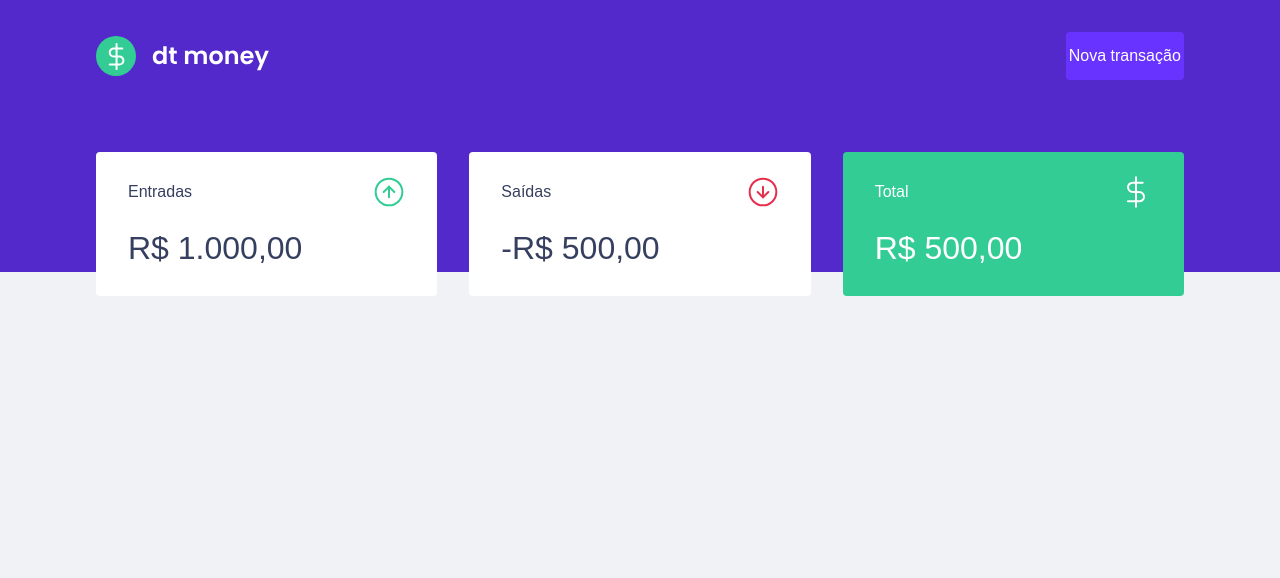
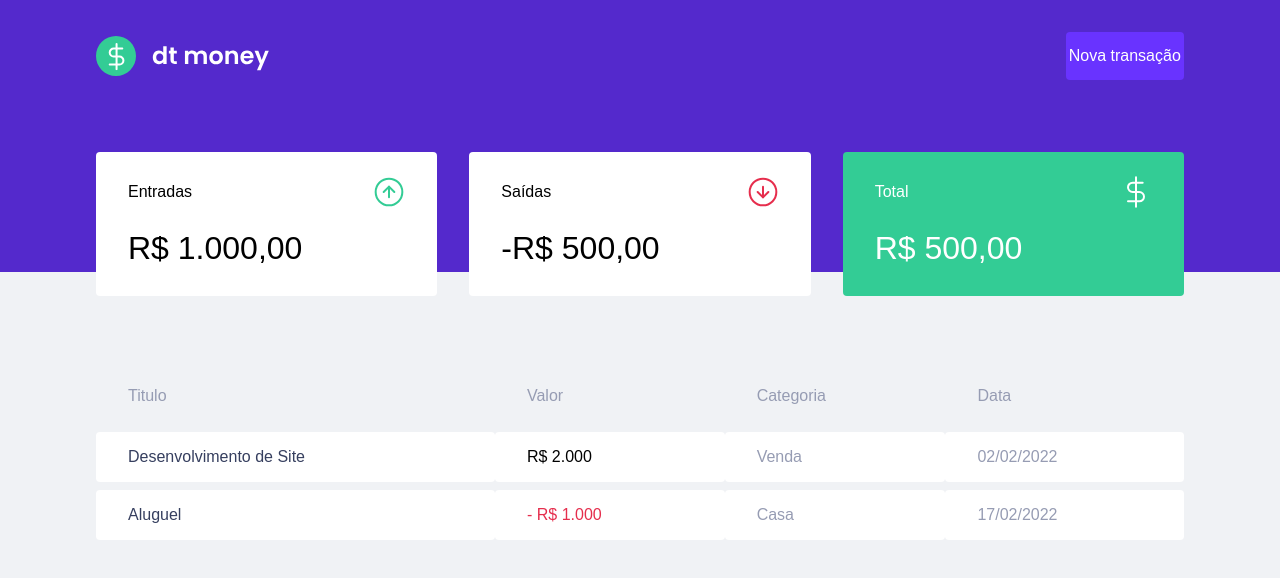
Before and after one commit to j0tappe/trilha-reactjs-02-dtmoney, a React (Create React App) app: page / in a window 1280 px wide. Shown: the top 578 px of the page. Built offline with nearby package versions, Linux system fonts and the light colour scheme.

Commit message:
Component Transactiotable

```diff
--- a/src/components/Dashboard/index.tsx
+++ b/src/components/Dashboard/index.tsx
@@ -1,10 +1,12 @@
 import { Summary } from "../Summary";
+import { TransactionsTable } from "../TransactionsTable";
 import { Container } from "./styles";
 
 export function Dashboard() {
     return (
         <Container>
             <Summary />
+            <TransactionsTable />
         </Container>
     )
 }
--- a/src/components/Summary/styles.ts
+++ b/src/components/Summary/styles.ts
@@ -10,7 +10,7 @@
         background: var(--shape);
         padding: 1.5rem 2rem;
         border-radius: 0.25rem;
-        color: var(--text-title);
+        color: var(text-title);
 
         header {
             display: flex;
--- /dev/null
+++ b/src/components/TransactionsTable/index.tsx
@@ -0,0 +1,35 @@
+import { Container } from "./styles";
+
+export function TransactionsTable() {
+    return (
+        <Container>
+            <table>
+                <thead>
+                    <tr>
+                        <th>Titulo</th>
+                        <th>Valor</th>
+                        <th>Categoria</th>
+                        <th>Data</th>
+                    </tr>
+                </thead>
+                <tbody>
+                    <tr>
+                        <td>Desenvolvimento de Site</td>
+                        <td className="deposit">R$ 2.000</td>
+                        <td>Venda</td>
+                        <td>02/02/2022</td>
+                    </tr>
+                    <tr>
+                        <td>Aluguel</td>
+                        <td className="withdraw">- R$ 1.000</td>
+                        <td>Casa</td>
+                        <td>17/02/2022</td>
+                    </tr>
+                </tbody>
+            </table>
+
+
+
+        </Container>
+    )
+}
--- /dev/null
+++ b/src/components/TransactionsTable/styles.ts
@@ -0,0 +1,39 @@
+import styled from "styled-components";
+
+export const Container = styled.div`
+    margin-top: 4rem;
+
+    table {
+        width: 100%;
+        border-spacing: 0 0.5rem;
+
+            th {
+            color: var(--text-body);
+            font-weight: 400;
+            padding: 1rem 2rem;
+            text-align: left;
+            line-height: 1.5rem;
+            }
+
+            td {
+                padding: 1rem 2rem;
+                border: 0;
+                background: var(--shape);
+                color: var(--text-body);
+                border-radius: 0.25rem;
+
+                &:first-child {
+                color: var(--text-title);
+            }
+
+            &.deposit {
+                color: var(--gren);
+            }
+
+            &.withdraw {
+                color: var(--red);
+            }
+        }
+    }
+
+`
```
